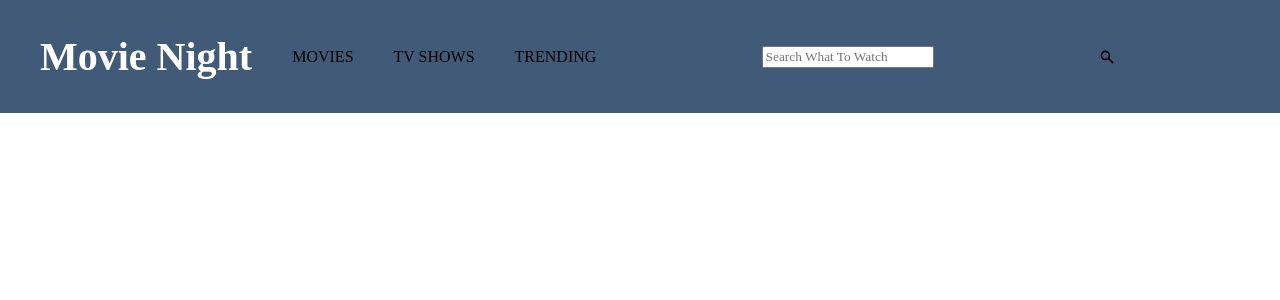
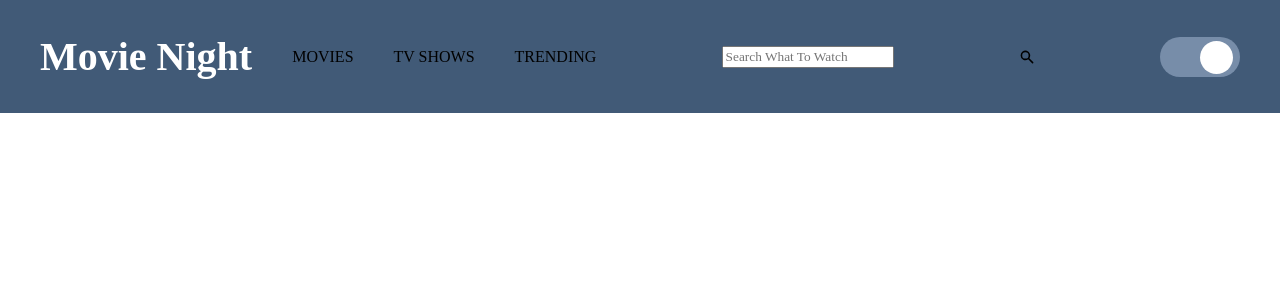
Before and after one commit to jazsadevee/Flick-Finder, a React (Create React App) app: page / in a window 1280 px wide. Shown: the top 300 px of the page. Built offline with nearby package versions, Linux system fonts and the light colour scheme.

Commit message:
added dark/light function and navbar CSS styling

```diff
--- a/src/Styles/NavBarStyle.css
+++ b/src/Styles/NavBarStyle.css
@@ -15,6 +15,7 @@ nav h1 {
   color: #fff;
   margin-left: 40px;
   font-size: 40px;
+  font-weight: bold;
 }
 
 nav a {
@@ -38,3 +39,71 @@ nav span:hover {
   display: flex;
   align-items: center;
 }
+
+.input-group {
+  display: flex;
+  align-items: center;
+}
+
+#navBarColor {
+  background-color: pink;
+}
+
+#Color-Switcher {
+  position: relative;
+  margin-right: 40px;
+  background-color: #778da9;
+  width: 80px;
+  height: 40px;
+  border-radius: 20px;
+}
+
+#Color-switcher-mover {
+  position: absolute;
+  left: 5px;
+  top: 4px;
+  background-color: #fff;
+  width: 33px;
+  height: 33px;
+  border-radius: 50%;
+  transition: .6s;
+}
+
+#Color-switcher-moved {
+  position: absolute;
+  background-color: #fff;
+  left: 40px;
+  top: 4px;
+  width: 33px;
+  height: 33px;
+  border-radius: 50%;
+  transition: .6s;
+}
+
+.input-group input {
+  position: relative;
+  width: 323px;
+  height: 4vh;
+  border-radius: 16px;
+  border: none;
+  margin-right: 30px;
+}
+
+.input-group input[type='text'] {
+  padding-left: 17px;
+  font-size: 12px;
+  color: black;
+}
+
+.input-group input::placeholder {
+  color: black;
+}
+
+.input-group input:focus {
+  outline: none;
+}
+
+#search {
+  position: absolute;
+  margin-left: 310px;
+}
--- a/src/components/Navbar.jsx
+++ b/src/components/Navbar.jsx
@@ -1,11 +1,12 @@
-import React, { Fragment } from 'react'
+import React, { Fragment, useState } from 'react'
 import { HiSearch } from 'react-icons/hi'
 import '../Styles/NavBarStyle.css'
 
 function Navbar() {
+  const [toggle, setToggle] = useState(true)
   return (
     <Fragment>
-      <nav className=''>
+      <nav className="">
         <div className='nav-options'>
           <h1>Movie Night</h1>
           <span>Movies</span>
@@ -14,8 +15,8 @@ function Navbar() {
         </div>
         <input type='text' placeholder='Search What To Watch' />
         <HiSearch />
-        <div id='color-switch'>
-          <div id='color-switch-move'></div>
+        <div id='Color-Switcher'>
+          <div id='Color-switcher-moved'></div>
         </div>
       </nav>
     </Fragment>
```
